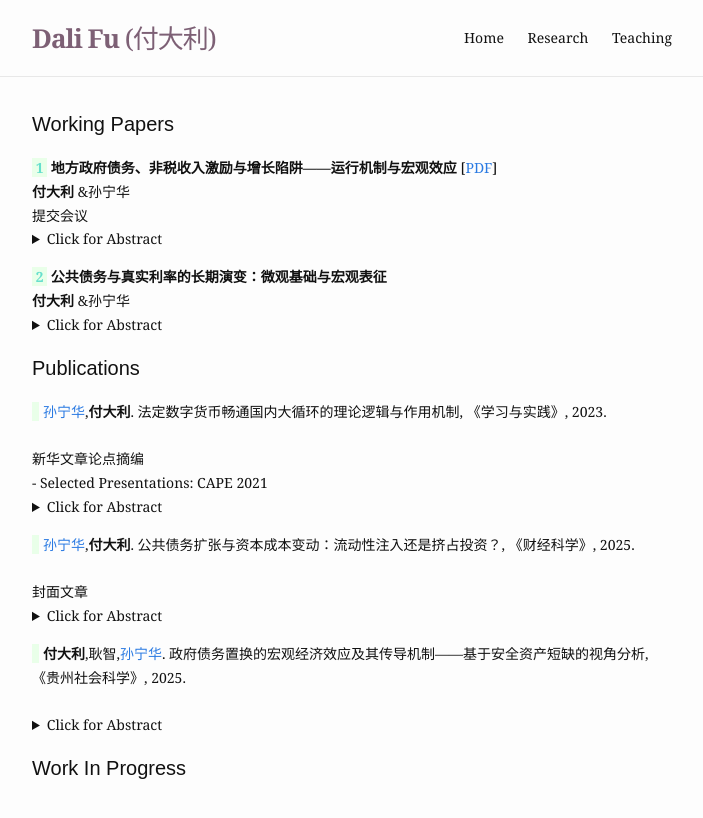
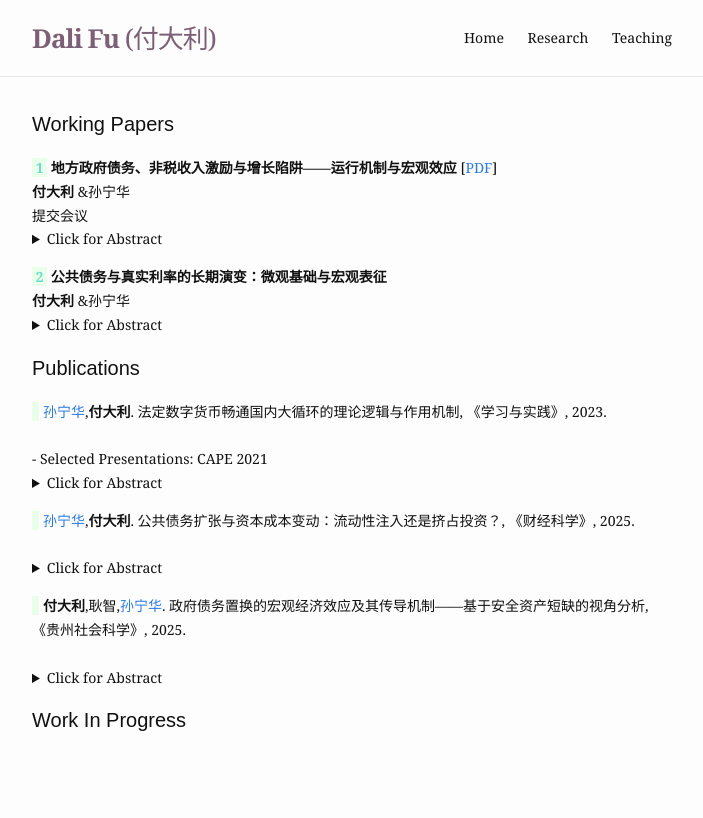
Before and after one commit to dali-econ/homepage, a Jekyll site: the page built from research.md, in a window 1280 px wide. Shown: the top 818 px of the page, without its empty margins (288-991 px from the left). Built offline with Jekyll 4.4.1, drawn with Linux system fonts in a browser that asks for light colours.

Commit message:
Update research.md

```diff
--- a/research.md
+++ b/research.md
@@ -20,12 +20,10 @@ items:
 publica:
   - title:  Publication
     description: <a href = "https://nubs.nju.edu.cn/snh/list.htm" target="_blank">孙宁华</a>,<strong>付大利</strong>. 法定数字货币畅通国内大循环的理论逻辑与作用机制, 《学习与实践》, 2023.
-    publication: 新华文章论点摘编
     coverage: Selected Presentations&#58; CAPE 2021
 
   - title:  Publication
     description: <a href = "https://nubs.nju.edu.cn/snh/list.htm" target="_blank">孙宁华</a>,<strong>付大利</strong>. 公共债务扩张与资本成本变动：流动性注入还是挤占投资？, 《财经科学》, 2025.
-    publication: 封面文章
 
   - title:  Publication
     description: <strong>付大利</strong>,耿智,<a href = "https://nubs.nju.edu.cn/snh/list.htm" target="_blank">孙宁华</a>. 政府债务置换的宏观经济效应及其传导机制——基于安全资产短缺的视角分析, 《贵州社会科学》, 2025.
```
